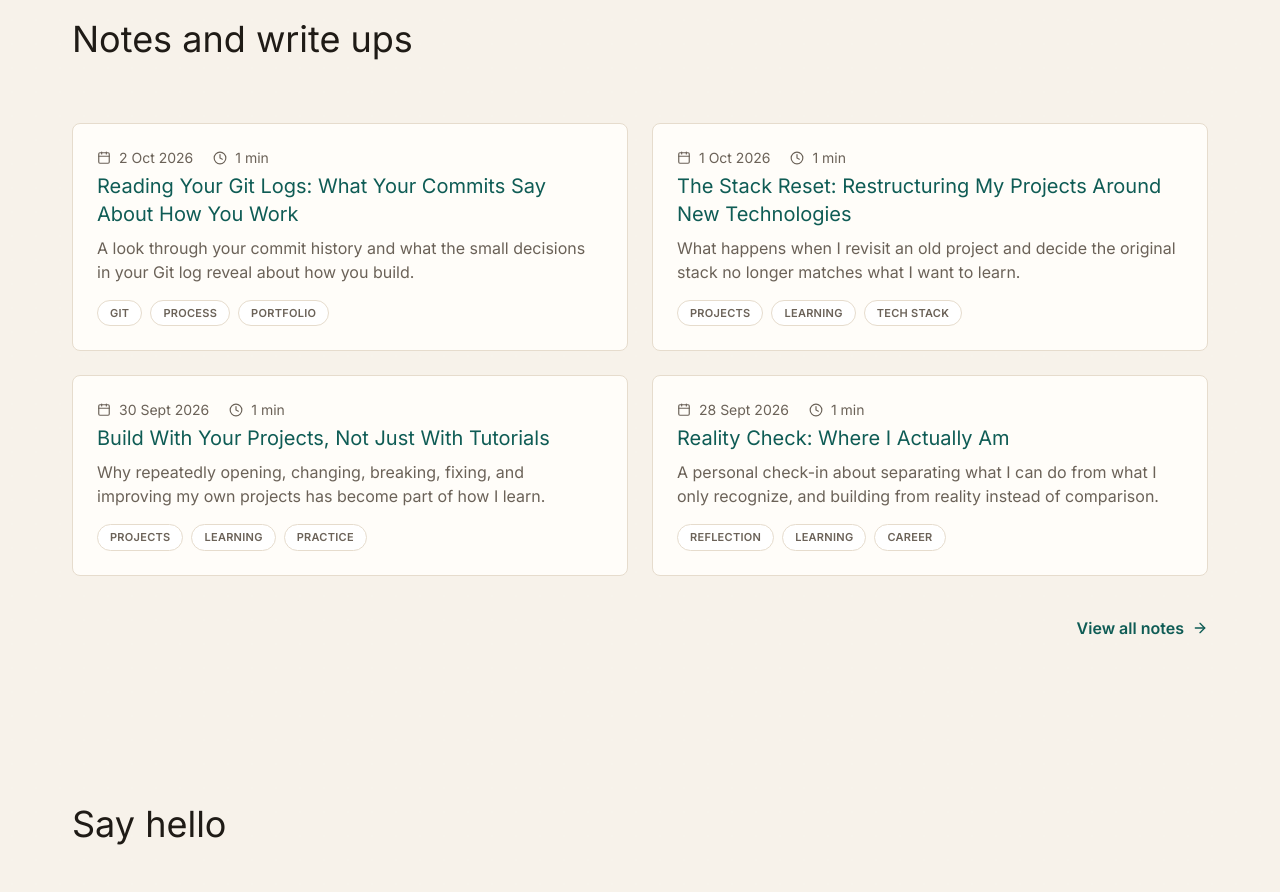
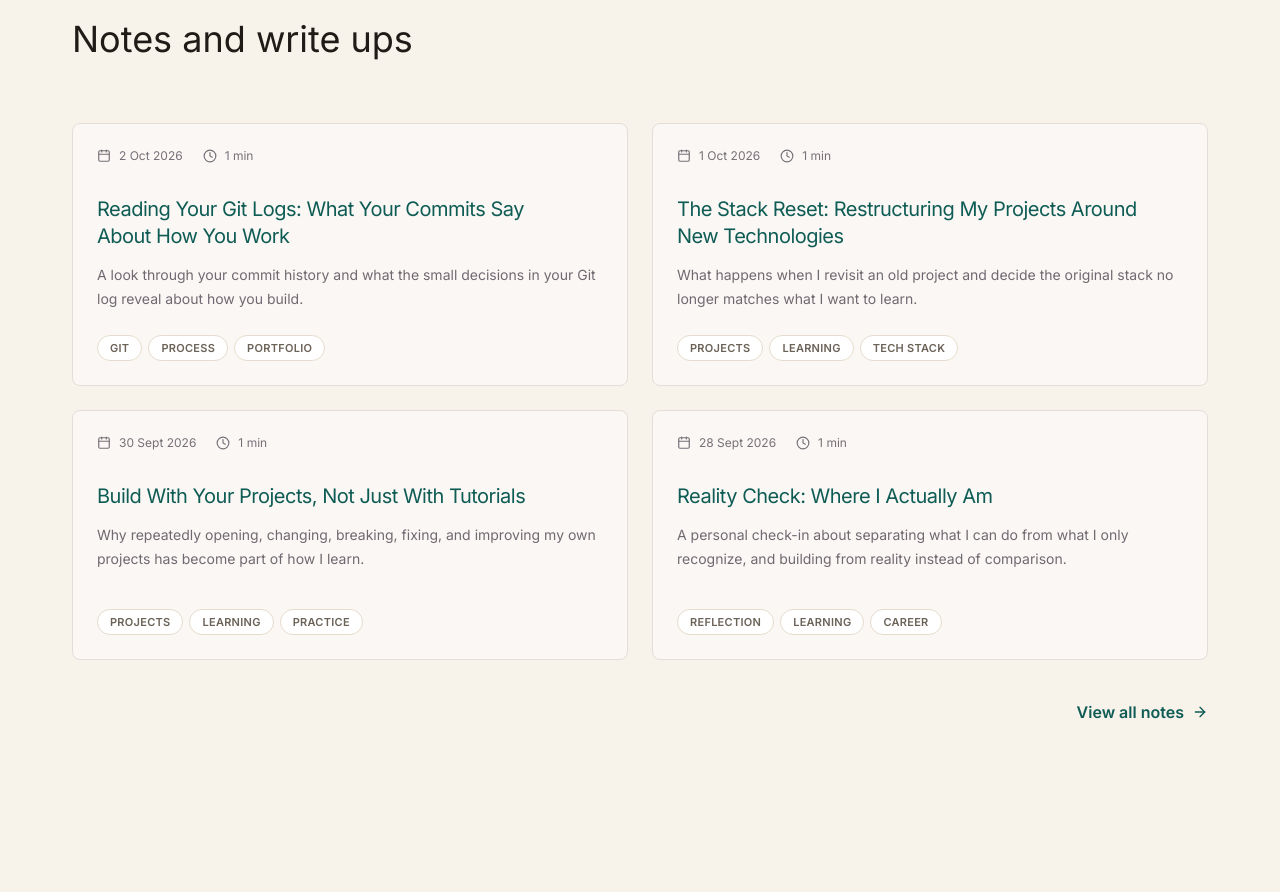
Before and after one commit to anold-a/amani-portfolio, a Next.js app: page / in a window 1280 px wide. Shown: the part 4960-5852 px from the top of the page. Built offline with nearby package versions, Linux system fonts and the light colour scheme.

Commit message:
updated blogs design

```diff
--- a/components/homepage/Blogs.tsx
+++ b/components/homepage/Blogs.tsx
@@ -9,23 +9,46 @@ export default function Blogs() {
   const latest = sortedPosts.slice(0, 4).map(toMeta);
   return (
     <SharedUI id="blogs" scramble title={<>Notes and <span>write ups</span></>}>
-      <div className="grid gap-6 md:grid-cols-2">
+      <section
+  aria-label="Latest resources"
+  className="grid grid-cols-1 gap-5 md:grid-cols-2 md:gap-6"
+>
   {latest.map((p, i) => (
     <Reveal key={p.slug} delay={i * 80}>
-            <Link href={`/blogs/${p.slug}`} className=" group block h-full rounded-lg border border-line bg-card p-6">
-              <div className="flex gap-5 text-sm text-muted">
-                <span className="flex items-center gap-2"><Calendar size={14} /> {p.dateLabel}</span>
-                <span className="flex items-center gap-2"><Clock size={14} /> {p.minutes} min</span>
+      <Link
+        href={`/blogs/${p.slug}`}
+        className="group relative flex h-full min-h-62.5 flex-col rounded-lg border border-[#e5ded8] bg-[#faf7f4] p-6 transition-colors duration-200 hover:border-brand focus-visible:outline-none focus-visible:ring-2 focus-visible:ring-[#512064] focus-visible:ring-offset-2"
+      >
+        <div className="flex flex-wrap items-center gap-x-5 gap-y-2 text-xs text-[#777078]">
+          <span className="flex items-center gap-2">
+            <Calendar size={14} />
+            {p.dateLabel}
+          </span>
+          <span className="flex items-center gap-2">
+            <Clock size={14} />
+            {p.minutes} min
+          </span>
         </div>
-              <h3 className="mt-1 text-50 font-normal sm:text-xl transition text-brand">{p.title}</h3>
-              <p className="mt-2 text-muted">{p.summary}</p>
-              <div className="mt-4 flex flex-wrap gap-2">
-                {p.tags.map((t) => <Tag key={t}>{t}</Tag>)}
+
+        <span className="absolute right-5 top-5 flex h-9 w-9 items-center justify-center rounded-full bg-[#512064]/10 text-brand opacity-0 transition group-hover:opacity-100 group-focus-visible:opacity-100">
+          <span aria-hidden="true">↗</span>
+        </span>
+
+        <h3 className="mt-8 pr-8 text-lg font-normal leading-snug tracking-tight text-brand transition-colors group-hover:text-ink sm:text-xl">
+          {p.title}
+        </h3>
+
+        <p className="mt-3 text-sm leading-6 text-[#716971]">{p.summary}</p>
+
+        <div className="mt-auto flex flex-wrap gap-1.5 pt-6">
+          {p.tags.map((t) => (
+            <Tag key={t}>{t}</Tag>
+          ))}
         </div>
       </Link>
     </Reveal>
   ))}
-      </div>
+</section>
       <div className="mt-10 flex justify-end">
         <Link href="/blogs" className="flex items-center gap-2 font-semibold text-brand hover:underline">
           View all notes <ArrowRight size={16} />
```
Lines whose indentation alone changed are shown as unchanged.
